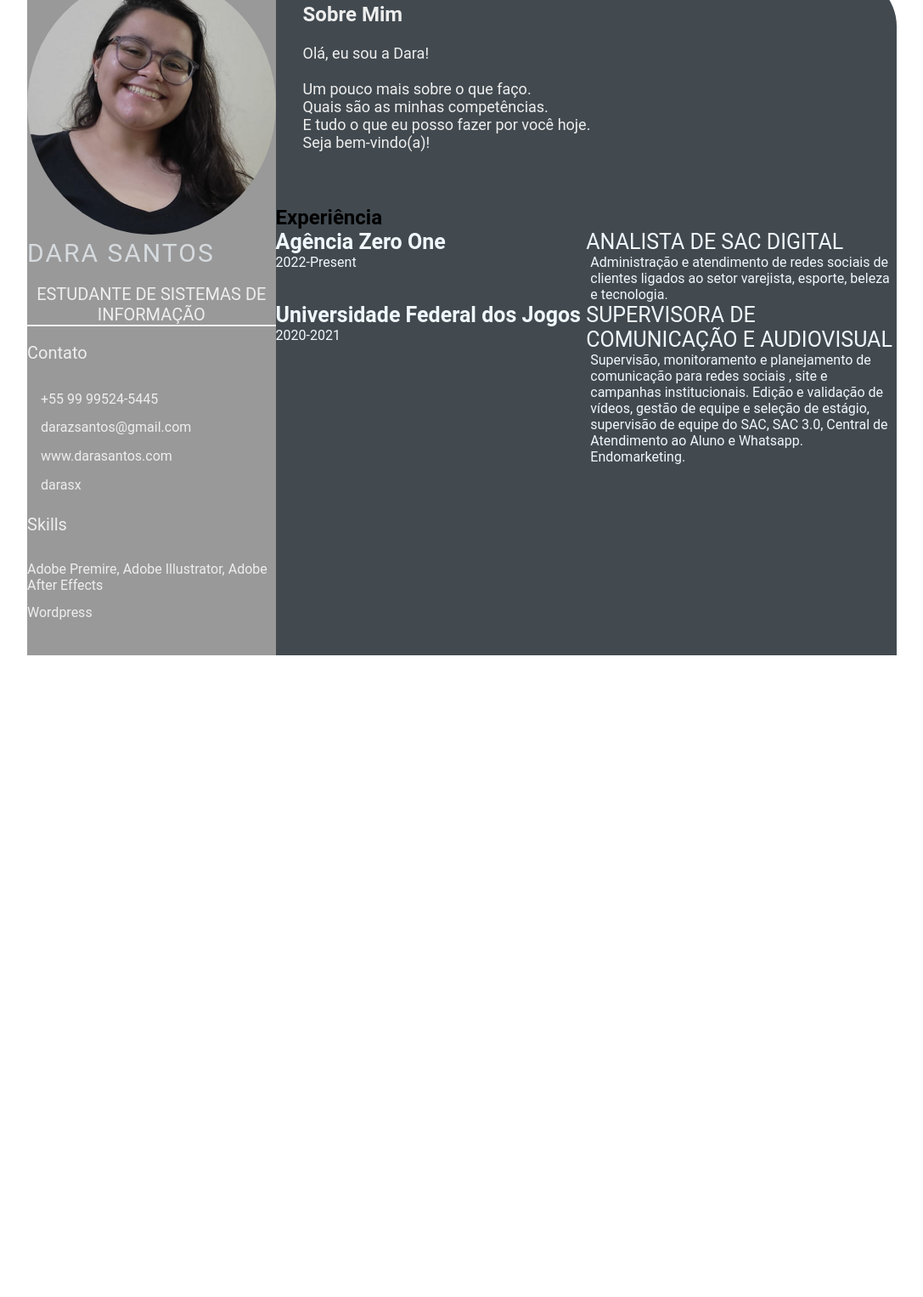
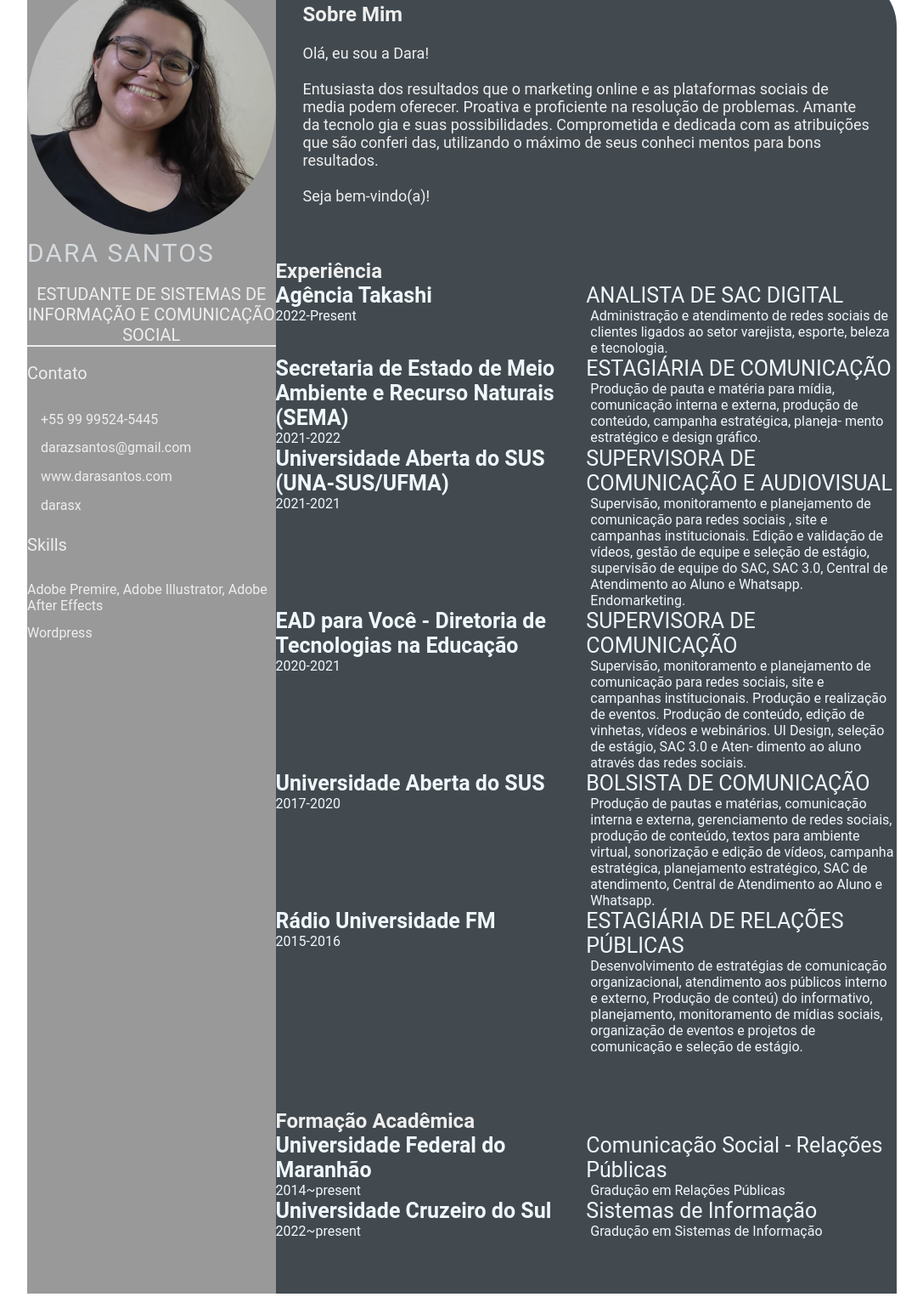
Before and after one commit to darasx/darasx.github.io, a plain HTML site: page index.html in a window 1280 px wide. Shown: the part 61-1587 px from the top of the page at 85% size, without its empty margins (96-1183 px from the left). Before the commit the page ends 864 px from the top, so only its background shows below. Drawn offline with Linux system fonts and the light colour scheme.

Commit message:
feature: add index.html (#4)
Co-authored-by: darasx <Dara Santos@DESKTOP-VONDE34.(none)>

```diff
--- a/index.html
+++ b/index.html
@@ -1,5 +1,6 @@
 <!DOCTYPE html>
 <html lang="en">
+
 <head>
     <meta charset="UTF-8">
     <meta http-equiv="X-UA-Compatible" content="IE=edge">
@@ -9,6 +10,7 @@
     <!--- Custom CSS  -->
     <link rel="stylesheet" href="style.css">
 </head>
+
 <body>
     <main class="resume-contents">
         <section class="left-section">
@@ -17,7 +19,7 @@
                     <img class="profile-image" src="img/profile-image.png" alt="Profile image">
                     <p class="name">Dara Santos</p>
                     <br>
-                    <p class="profession">Estudante de Sistemas de Informação</p>
+                    <p class="profession">Estudante de Sistemas de Informação e Comunicação Social</p>
                 </div>
                 <div class="contact-info">
                     <br>
@@ -33,8 +35,12 @@
                 <div class="skills">
                     <p class="left-title">Skills</p>
                     <ul>
-                        <li><p>Adobe Premire, Adobe Illustrator, Adobe After Effects</p></li>
-                        <li><p>Wordpress</p></li>
+                        <li>
+                            <p>Adobe Premire, Adobe Illustrator, Adobe After Effects</p>
+                        </li>
+                        <li>
+                            <p>Wordpress</p>
+                        </li>
                     </ul>
                 </div>
             </section>
@@ -42,22 +48,31 @@
         <section class="right-section">
             <div class="right-section-contents">
                 <section class="about gap">
-                        <div class="right-title"><h2>Sobre Mim</h2></div>
+                    <div class="right-title">
+                        <h2>Sobre Mim</h2>
+                    </div>
                     <p class="about-me-contents">
                         <br>
                         Olá, eu sou a Dara!<br>
-                            <br> Um pouco mais sobre o que faço.
-                            <br> Quais são as minhas competências.
-                            <br> E tudo o que eu posso fazer por você hoje.
+                        <br> Entusiasta dos resultados que o marketing
+                        online e as plataformas sociais de media
+                        podem oferecer. Proativa e proficiente na
+                        resolução de problemas. Amante da tecnolo
+                        gia e suas possibilidades. Comprometida e
+                        dedicada com as atribuições que são conferi
+                        das, utilizando o máximo de seus conheci
+                        mentos para bons resultados.
+                        <br>
                         <br> Seja bem-vindo(a)!
                     </p>
                 </section>
             </div>
-                <section class="experience gap"
-                <div class="right-title"><h2>Experiência</h2></div>
+            <section class="experience gap"><div class="right-title">
+                <h2>Experiência</h2>
+                </div>
                 <div class="experience-contents">
                     <div class="exp-left">
-                    <p class="exp-company-name">Agência Zero One</p>
+                        <p class="exp-company-name">Agência Takashi</p>
                         <p class="exp-time-name">2022-Present</p>
                     </div>
                     <div class="exp-right">
@@ -68,8 +83,20 @@
                         </p>
                     </div>
                     <div class="exp-left">
-                    <p class="exp-company-name">Universidade Federal dos Jogos</p>
-                    <p class="exp-time-name">2020-2021</p>
+                        <p class="exp-company-name">Secretaria de Estado de Meio Ambiente e Recurso Naturais (SEMA)</p>
+                        <p class="exp-time-name">2021-2022</p>
+                    </div>
+                    <div class="exp-right">
+                        <p class="exp-position">ESTAGIÁRIA DE COMUNICAÇÃO</p>
+                        <p class="exp-desc">
+                            Produção de pauta e matéria para mídia, comunicação interna e
+                            externa, produção de conteúdo, campanha estratégica, planeja-
+                            mento estratégico e design gráfico.
+                        </p>
+                    </div>
+                    <div class="exp-left">
+                        <p class="exp-company-name">Universidade Aberta do SUS (UNA-SUS/UFMA)</p>
+                        <p class="exp-time-name">2021-2021</p>
                     </div>
                     <div class="exp-right">
                         <p class="exp-position">SUPERVISORA DE COMUNICAÇÃO E AUDIOVISUAL</p>
@@ -81,12 +108,76 @@
                             Whatsapp. Endomarketing.
                         </p>
                     </div>
+                    <div class="exp-left">
+                        <p class="exp-company-name">EAD para Você - Diretoria de Tecnologias na Educação</p>
+                        <p class="exp-time-name">2020-2021</p>
                     </div>
-
-
-
+                    <div class="exp-right">
+                        <p class="exp-position">SUPERVISORA DE COMUNICAÇÃO</p>
+                        <p class="exp-desc">
+                            Supervisão, monitoramento e planejamento de comunicação para
+                            redes sociais, site e campanhas institucionais. Produção e
+                            realização de eventos. Produção de conteúdo, edição de vinhetas,
+                            vídeos e webinários. UI Design, seleção de estágio, SAC 3.0 e Aten-
+                            dimento ao aluno através das redes sociais.
+                        </p>
+                    </div>
+                    <div class="exp-left">
+                        <p class="exp-company-name">Universidade Aberta do SUS</p>
+                        <p class="exp-time-name">2017-2020</p>
+                    </div>
+                    <div class="exp-right">
+                        <p class="exp-position">BOLSISTA DE COMUNICAÇÃO</p>
+                        <p class="exp-desc">
+                            Produção de pautas e matérias, comunicação interna e externa,
+                            gerenciamento de redes sociais, produção de conteúdo, textos
+                            para ambiente virtual, sonorização e edição de vídeos, campanha
+                            estratégica, planejamento estratégico, SAC de atendimento,
+                            Central de Atendimento ao Aluno e Whatsapp.
+                        </p>
+                    </div>
+                    <div class="exp-left">
+                        <p class="exp-company-name">Rádio Universidade FM</p>
+                        <p class="exp-time-name">2015-2016</p>
+                    </div>
+                    <div class="exp-right">
+                        <p class="exp-position">ESTAGIÁRIA DE RELAÇÕES PÚBLICAS</p>
+                        <p class="exp-desc">
+                            Desenvolvimento de estratégias de comunicação organizacional,
+                            atendimento aos públicos interno e externo, Produção de conteú)
+                            do informativo, planejamento, monitoramento de mídias sociais,
+                            organização de eventos e projetos de comunicação e seleção de
+                            estágio.
+                        </p>
+                    </div>
+                </div>
+            </section>
+            <section class="education gap">
+            <div class="right-title"><h2>Formação Acadêmica</h2></div>
+            <div class="education-contents">
+            <div class="education-left">
+                <p class="education-school-name">Universidade Federal do Maranhão</p>
+                <p class="education-time-period">2014~present</p>
+            </div>
+            <div class="education-right">
+                <p class="education-subject">Comunicação Social - Relações Públicas</p>
+                <p class="education-desc">
+                    Gradução em Relações Públicas</p>
+            </div>
+            <div class="education-left">
+                <p class="education-school-name">Universidade Cruzeiro do Sul</p>
+                <p class="education-time-period">2022~present</p>
+            </div>
+            <div class="education-right">
+                <p class="education-subject">Sistemas de Informação</p>
+                <p class="education-desc">
+                    Gradução em Sistemas de Informação</p>
+            </div>
+        </div>
+            </section>
 
             </section>
     </main>
 </body>
+
 </html>
```
Lines whose indentation alone changed are shown as unchanged.
